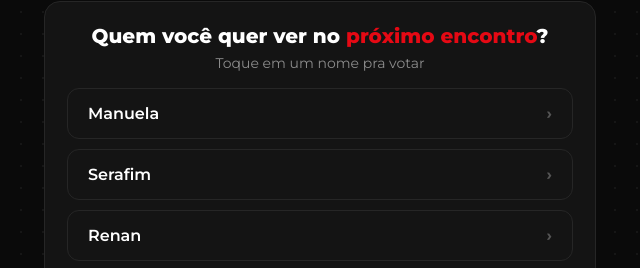
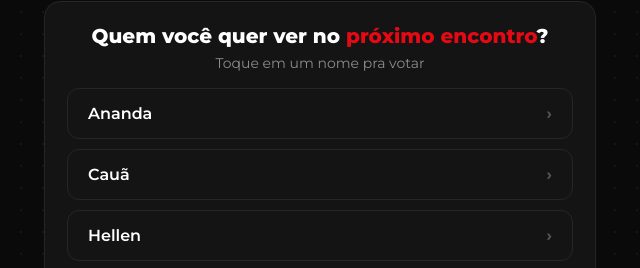
Before and after one commit to jamilly-tech/hot-seat-pesquisa, a website: page index.html in a window 1280 px wide. Shown: the part 505-773 px from the top of the page, 320-960 px from the left. Drawn offline with Linux system fonts and the light colour scheme; no server answers.

Commit message:
Update index.html

```diff
--- a/index.html
+++ b/index.html
@@ -87,8 +87,8 @@ V4 COMPANY<br>Hot Seat com Sócio
 </div>
 
 <script>
-const NAMES = ["Manuela","Serafim","Renan"];
-let selectedRating = null;
+const NAMES = ["Ananda","Cauã","Hellen","João Vitor","Karla","Manuela","Renan","Rodrigo (o Karam)","Serafim"];
+  let selectedRating = null;
 let selectedName = null;
 
 const numGrid = document.getElementById('numGrid');
```
